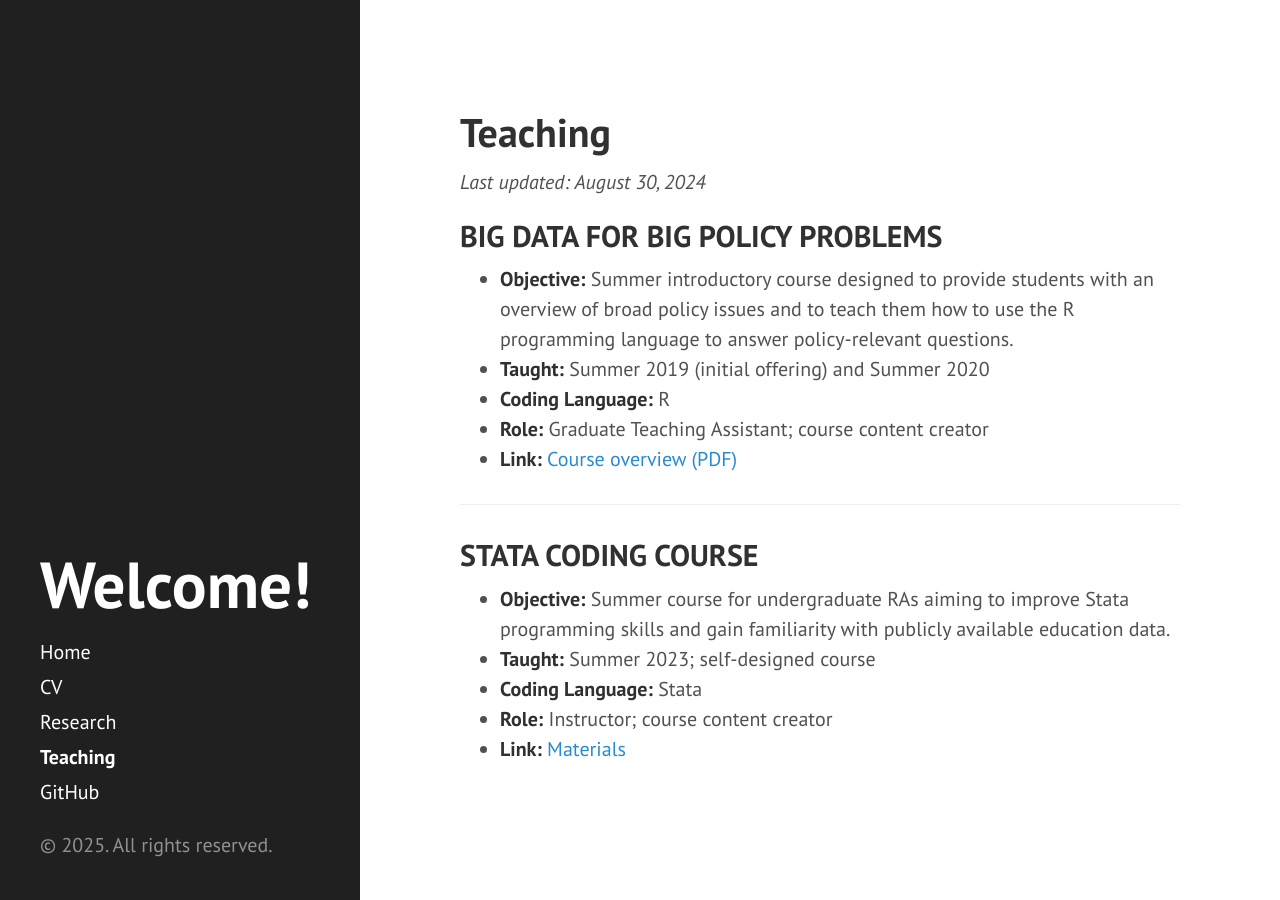
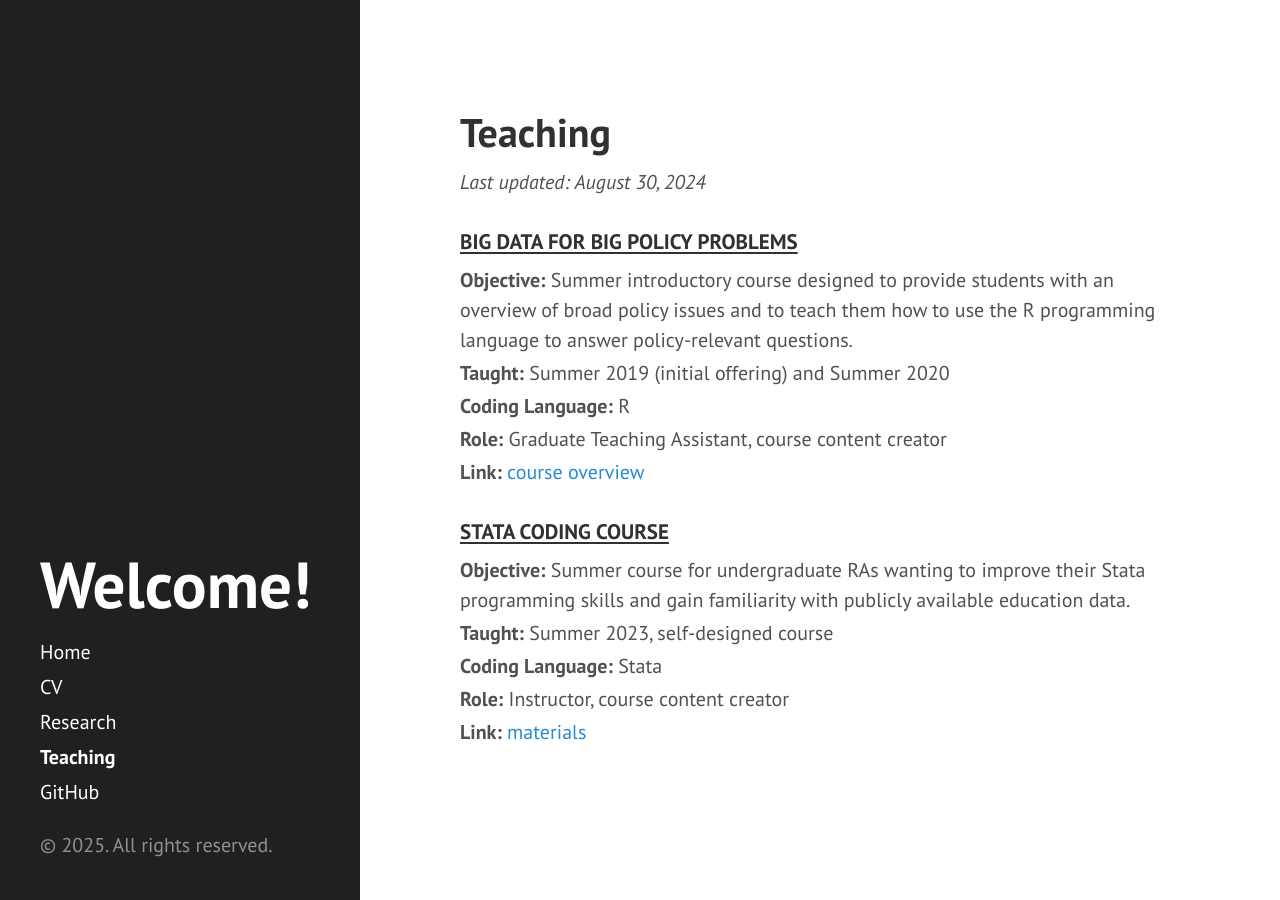
Before and after one commit to jwilhoite/jwilhoite.github.io, a Jekyll site: the page built from teaching.md, in a window 1280 px wide. Built offline with Jekyll 4.4.1, drawn with Linux system fonts in a browser that asks for light colours.

Commit message:
Update teaching.md

```diff
--- a/teaching.md
+++ b/teaching.md
@@ -2,25 +2,32 @@
 layout: default
 title: "Teaching"
 permalink: /teaching/
-last_updated: 2024-08-30   # edit this date when you update the page
+last_updated: 2024-08-30
 ---
 
+<div class="teaching" markdown="1">
+
 # Teaching
-
 _Last updated: {{ page.last_updated | date: "%B %d, %Y" }}_
 
-## BIG DATA FOR BIG POLICY PROBLEMS
-- **Objective:** Summer introductory course designed to provide students with an overview of broad policy issues and to teach them how to use the R programming language to answer policy-relevant questions.
-- **Taught:** Summer 2019 (initial offering) and Summer 2020
-- **Coding Language:** R
-- **Role:** Graduate Teaching Assistant; course content creator
-- **Link:** <a href="{{ '/public/teaching/big-data-course-overview.pdf' | relative_url }}">Course overview (PDF)</a>
+<h3 class="course-title">BIG DATA FOR BIG POLICY PROBLEMS</h3>
 
----
+<div class="facts">
+  <div class="fact"><span class="label">Objective:</span> Summer introductory course designed to provide students with an overview of broad policy issues and to teach them how to use the R programming language to answer policy-relevant questions.</div>
+  <div class="fact"><span class="label">Taught:</span> Summer 2019 (initial offering) and Summer 2020</div>
+  <div class="fact"><span class="label">Coding Language:</span> R</div>
+  <div class="fact"><span class="label">Role:</span> Graduate Teaching Assistant, course content creator</div>
+  <div class="fact"><span class="label">Link:</span> <a href="{{ '/public/teaching/big-data-course-overview.pdf' | relative_url }}">course overview</a></div>
+</div>
 
-## STATA CODING COURSE
-- **Objective:** Summer course for undergraduate RAs aiming to improve Stata programming skills and gain familiarity with publicly available education data.
-- **Taught:** Summer 2023; self-designed course
-- **Coding Language:** Stata
-- **Role:** Instructor; course content creator
-- **Link:** <a href="{{ '/public/teaching/stata-course-materials.zip' | relative_url }}">Materials</a>
+<h3 class="course-title">STATA CODING COURSE</h3>
+
+<div class="facts">
+  <div class="fact"><span class="label">Objective:</span> Summer course for undergraduate RAs wanting to improve their Stata programming skills and gain familiarity with publicly available education data.</div>
+  <div class="fact"><span class="label">Taught:</span> Summer 2023, self-designed course</div>
+  <div class="fact"><span class="label">Coding Language:</span> Stata</div>
+  <div class="fact"><span class="label">Role:</span> Instructor, course content creator</div>
+  <div class="fact"><span class="label">Link:</span> <a href="{{ '/public/teaching/stata-course-materials.zip' | relative_url }}">materials</a></div>
+</div>
+
+</div>
```
